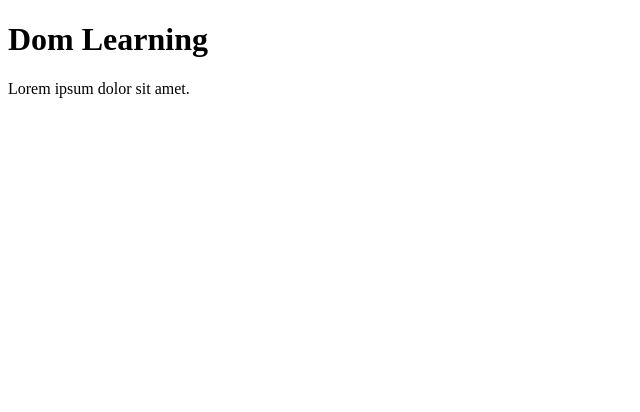
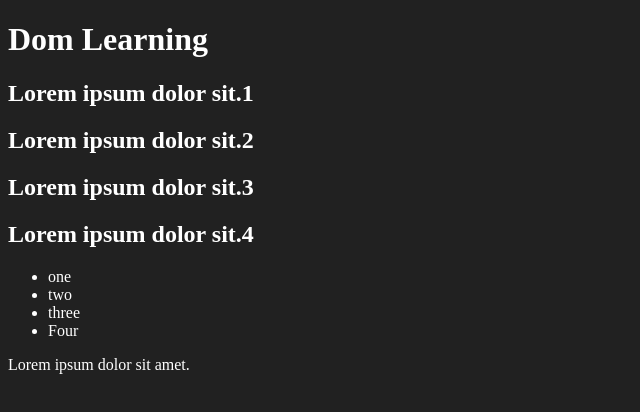
Before and after one commit to 101shreyash/jstart, a plain HTML site: page 06_dom/one.html in a window 1280 px wide. Shown: the whole page, without its empty margins (0-640 px from the left). Drawn offline with Linux system fonts and the light colour scheme.

Commit message:
DocumentObjectModel

```diff
--- a/06_dom/one.html
+++ b/06_dom/one.html
@@ -1,3 +1,4 @@
+
 
  <!-- Document Object Model -->
 
@@ -6,12 +7,33 @@
 <head>
     <meta charset="UTF-8">
     <title> Dom ManiPulation And Event Handling In Js </title>
+    <style>
+      *{
+        background-color: #212121;
+        color: white;
+      }
+    </style>
 </head>
 <body>
 
 <div class="bg-black">
-    <h1 class="heading"> Dom Learning </h1>
-    <p>Lorem ipsum dolor sit amet.</p>
+    <h1 class="heading" , id="title"> Dom Learning </h1>
+
+    <h2>Lorem ipsum dolor sit.1</h2>
+    <h2>Lorem ipsum dolor sit.2</h2>
+    <h2>Lorem ipsum dolor sit.3</h2>
+    <h2>Lorem ipsum dolor sit.4</h2>
+
+    <ul>
+
+      <li class="listItem"> one</li>
+      <li class="listItem"> two</li>
+      <li class="listItem"> three</li>
+      <li class="listItem"> Four</li>
+
+    </ul>
+
+    <p class="proto">Lorem ipsum dolor sit amet.</p>
 </div>
 
 </body>
```
